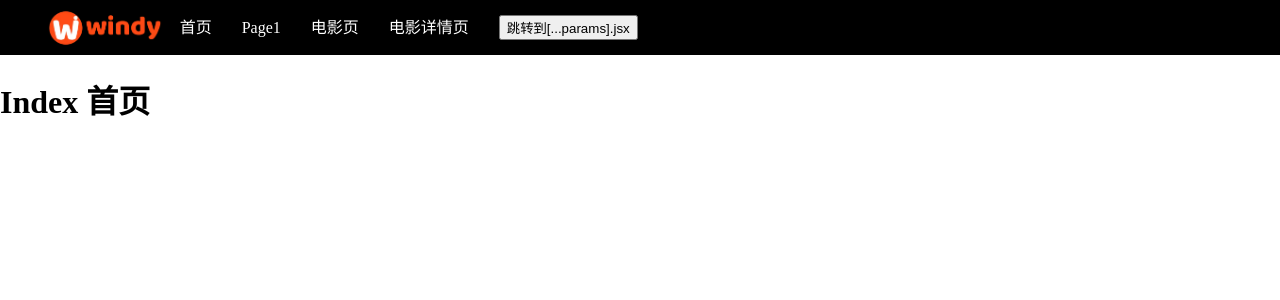
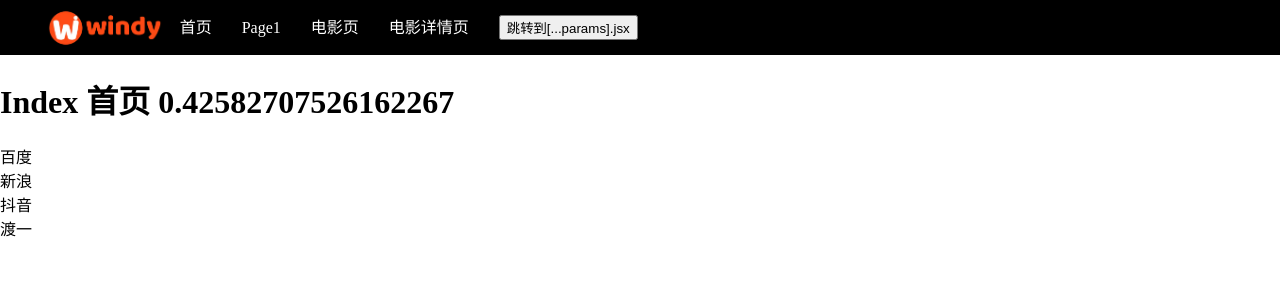
Before and after one commit to joywins-y/duyi-nextjs-learn, a Next.js app: page / in a window 1280 px wide. Shown: the top 300 px of the page. Built offline with nearby package versions, Linux system fonts and the light colour scheme.

Commit message:
1-4: 纯静态化

```diff
--- a/pages/index.jsx
+++ b/pages/index.jsx
@@ -1,13 +1,38 @@
 import Head from 'next/head';
+import { useEffect, useState } from 'react';
 
 export default () => {
+  console.log('index render');
+  const [advs, setAdvs] = useState([]);
+  useEffect(() => {
+    console.log('加载广告数据');
+    setAdvs([
+      { link: 'https://www.baidu.com/', name: '百度' },
+      { link: 'https://www.sina.com.cn/', name: '新浪' },
+      { link: 'https://www.douyin.com/', name: '抖音' },
+      { link: 'https://duyiedu.com/', name: '渡一' },
+    ]);
+  }, []);
+
   return (
     <div>
       <Head>
         <title>首页</title>
         <meta name="viewport" content="initial-scale=1.0, width=device-width" />
       </Head>
-      <h1>Index 首页</h1>
+      <h1>Index 首页 {Math.random()}</h1>
+      <ul>
+        {advs.map((adv, index) => {
+          console.log(adv);
+          return (
+            <li key={index}>
+              <a href={adv.link} target="_blank">
+                {adv.name}
+              </a>
+            </li>
+          );
+        })}
+      </ul>
     </div>
   );
 };
```
Also changed, not shown: public/img1.png (added), 1 other file (tests, documents, lock files or other folders).
